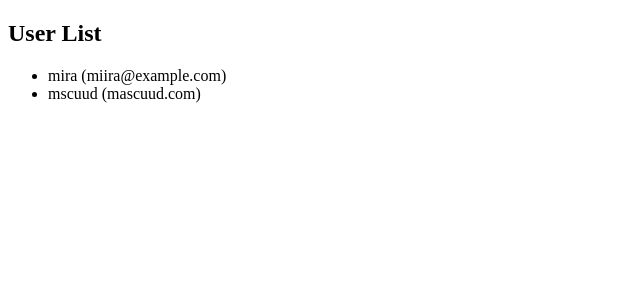
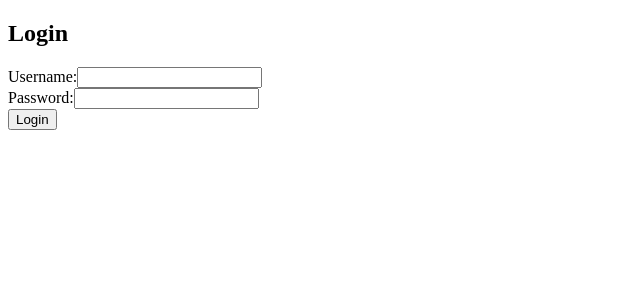
Before and after one commit to maryam7750/React-exercises, a React (Vite) app: page / in a window 1280 px wide. Shown: the top 300 px of the page, without its empty margins (0-640 px from the left). Built offline with nearby package versions, Linux system fonts and the light colour scheme.

Commit message:
LoginForm

```diff
--- a/src/App.jsx
+++ b/src/App.jsx
@@ -1,21 +1,46 @@
 
 
-import UserList from './UserList';
 
-function App()   {
-  const users = [
-    { id: 1, name: 'mira', email: 'miira@example.com' },
-    { id: 2, name: 'mscuud', email: 'mascuud.com' },
-  ];
 
+import LoginForm from './LoginForm';
+
+const App = () => {
   return (
     <div>
-      <UserList users={users} />
+      <LoginForm />
     </div>
   );
 };
 
 export default App;
+
+
+
+
+
+
+
+
+
+
+
+
+// import UserList from './UserList';
+
+// function App()   {
+//   const users = [
+//     { id: 1, name: 'mira', email: 'miira@example.com' },
+//     { id: 2, name: 'mscuud', email: 'mascuud.com' },
+//   ];
+
+//   return (
+//     <div>
+//       <UserList users={users} />
+//     </div>
+//   );
+// };
+
+// export default App;
 
 
 
--- /dev/null
+++ b/src/LoginForm.jsx
@@ -0,0 +1,61 @@
+import { useState } from 'react';
+
+const LoginForm = () => {
+  const [username, setUsername] = useState('');
+  const [password, setPassword] = useState('');
+  const [isLoggedIn, setIsLoggedIn] = useState(false);
+
+  const handleLogin = (event) => {
+    event.preventDefault();
+
+    if (username && password) {
+      setIsLoggedIn(true);
+    }
+  };
+
+  const handleLogout = () => {
+    setUsername('');
+    setPassword('');
+    setIsLoggedIn(false);
+  };
+
+  if (isLoggedIn) {
+    return (
+      <div>
+        <h1>Welcome, {username}!</h1>
+        <button onClick={handleLogout}>Logout</button>
+      </div>
+    );
+  }
+
+  return (
+    <form onSubmit={handleLogin}>
+      <h2>Login</h2>
+      <div>
+        <label>
+          Username:
+          <input
+            type="text"
+            value={username}
+            onChange={(e) => setUsername(e.target.value)}
+            required
+          />
+        </label>
+      </div>
+      <div>
+        <label>
+          Password:
+          <input
+            type="password"
+            value={password}
+            onChange={(e) => setPassword(e.target.value)}
+            required
+          />
+        </label>
+      </div>
+      <button type="submit">Login</button>
+    </form>
+  );
+};
+
+export default LoginForm;
```
